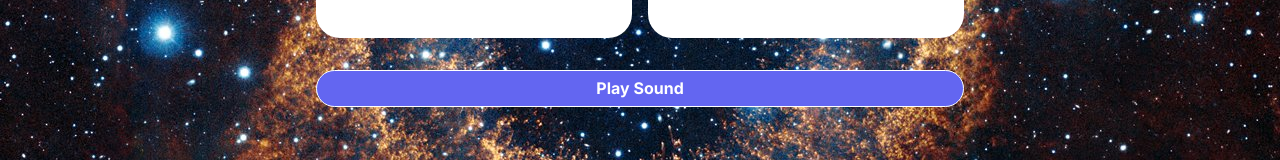
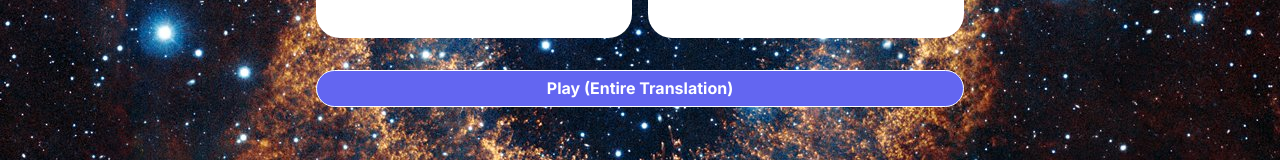
Before and after one commit to Sohyb01/Speech-NextJS-Flask, a Next.js app: page / in a window 1280 px wide. Shown: the part 592-752 px from the top of the page. Built offline with nearby package versions, Linux system fonts and the light colour scheme; no server answers.

Commit message:
<fix>Changed Play button text

```diff
--- a/src/app/page.tsx
+++ b/src/app/page.tsx
@@ -278,7 +278,7 @@ export default function Home() {
             onClick={() => handlePlaySound()}
             className="button-styles active"
           >
-            Play Sound
+            Play (Entire Translation)
           </button>
         </div>
       </section>
```
